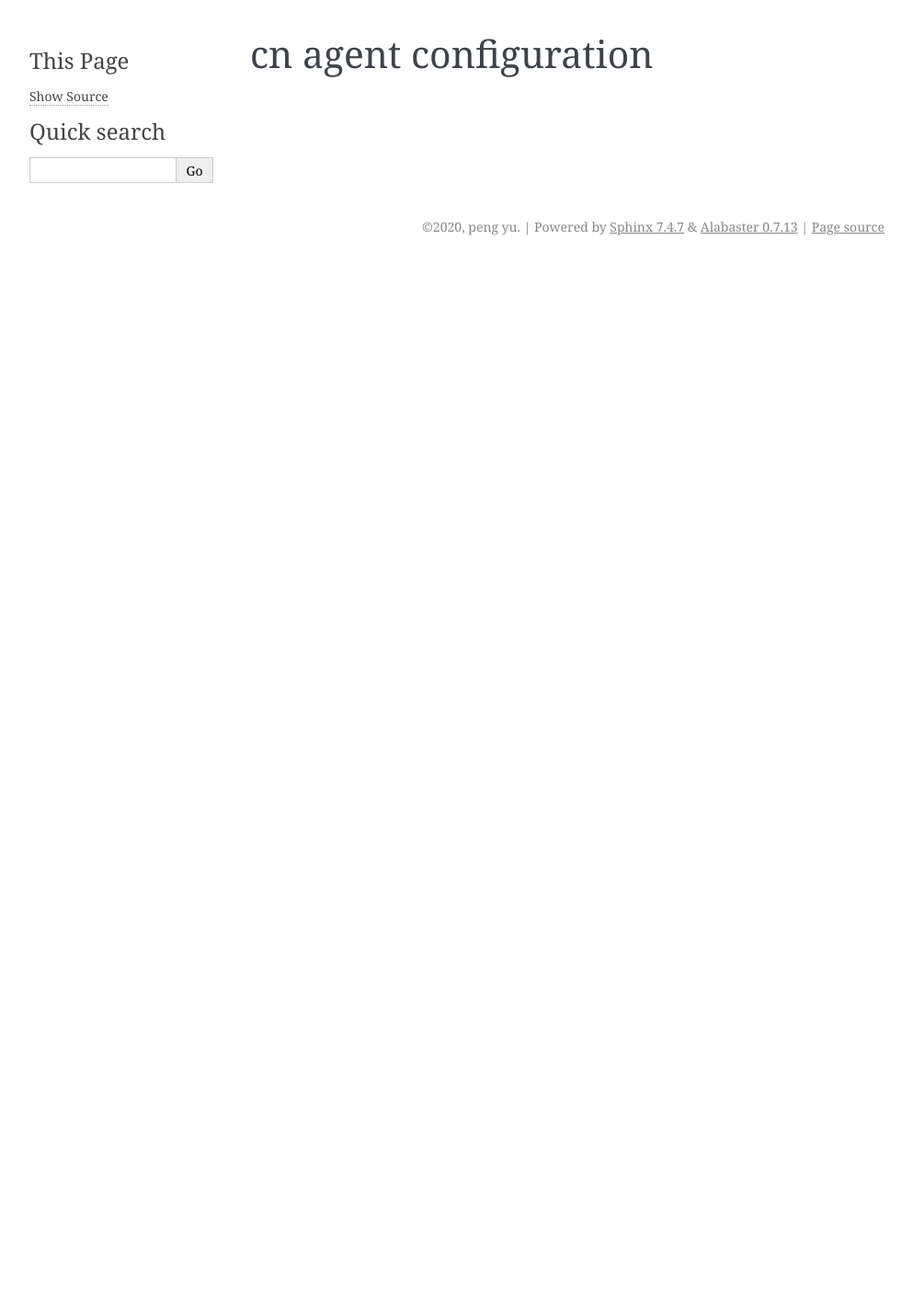
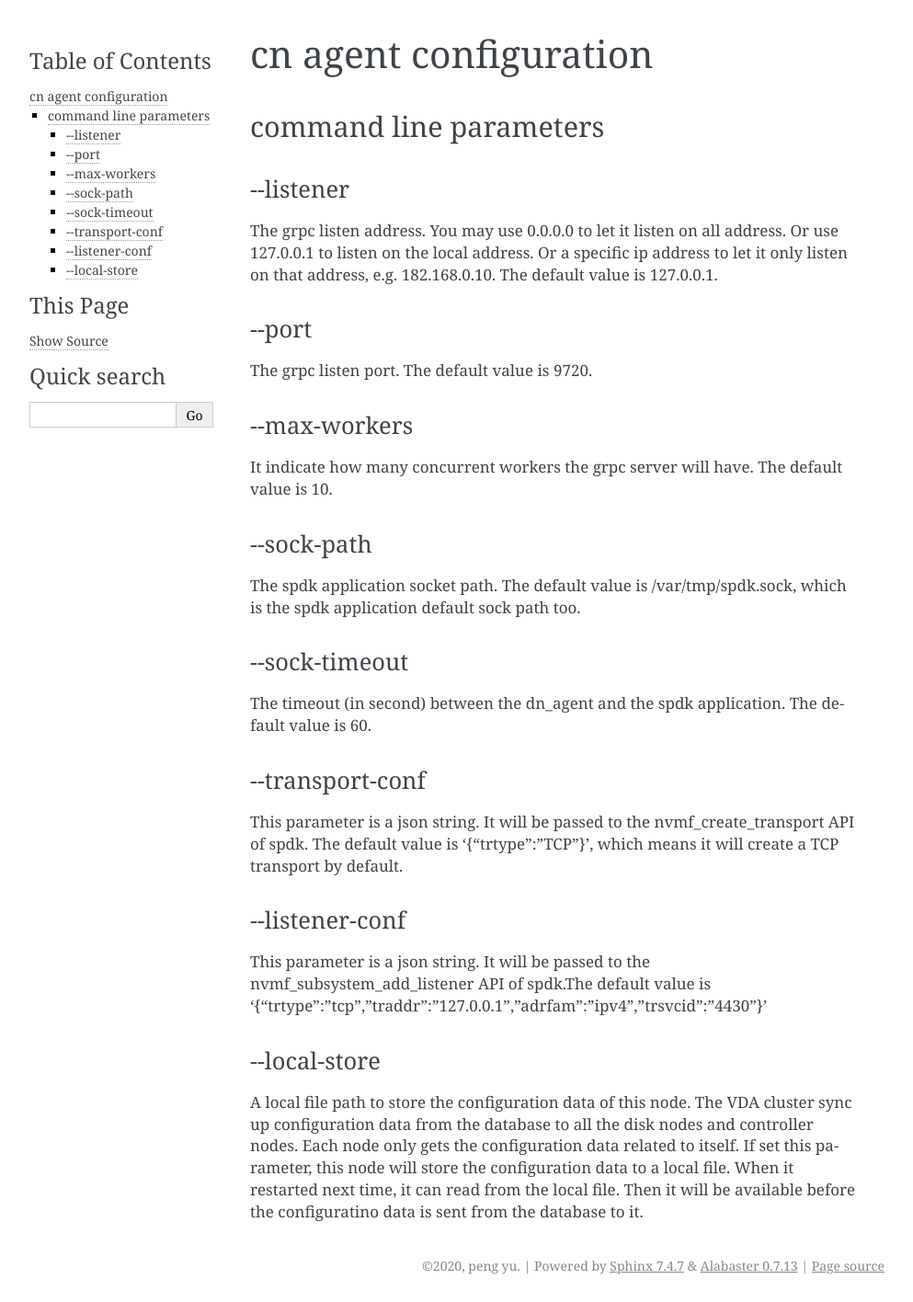
Before and after one commit to virtual-disk-array/vda_doc, a Sphinx documentation site: the page built from source/CnAgentConfiguration.rst, in a window 1280 px wide. Shown: the whole page at 92% size, without its empty margins (148-1141 px from the left). Built offline with Sphinx 7.4.7, drawn with Linux system fonts in a browser that asks for light colours; before the commit the page ends 900 px from its top, so only the background shows below that.

Commit message:
add 3 conf docs

```diff
--- a/source/CnAgentConfiguration.rst
+++ b/source/CnAgentConfiguration.rst
@@ -1,2 +1,55 @@
 cn agent configuration
 ======================
+
+command line parameters
+-----------------------
+
+\--listener
+^^^^^^^^^^^
+The grpc listen address. You may use 0.0.0.0 to let it listen on all
+address. Or use 127.0.0.1 to listen on the local address. Or a
+specific ip address to let it only listen on that address,
+e.g. 182.168.0.10. The default value is 127.0.0.1.
+
+\--port
+^^^^^^^
+The grpc listen port. The default value is 9720.
+
+\--max-workers
+^^^^^^^^^^^^^^
+It indicate how many concurrent workers the grpc server will have. The
+default value is 10.
+
+\--sock-path
+^^^^^^^^^^^^
+The spdk application socket path. The default value is
+/var/tmp/spdk.sock, which is the spdk application default sock path
+too.
+
+\--sock-timeout
+^^^^^^^^^^^^^^^
+The timeout (in second) between the dn_agent and the spdk
+application. The default value is 60.
+
+\--transport-conf
+^^^^^^^^^^^^^^^^^
+This parameter is a json string. It will be passed to the
+nvmf_create_transport API of spdk. The default value is
+'{"trtype":"TCP"}',  which means it will create a TCP transport by
+default.
+
+\--listener-conf
+^^^^^^^^^^^^^^^^
+This parameter is a json string. It will be passed to the
+nvmf_subsystem_add_listener API of spdk.The default value is
+'{"trtype":"tcp","traddr":"127.0.0.1","adrfam":"ipv4","trsvcid":"4430"}'
+
+\--local-store
+^^^^^^^^^^^^^^
+A local file path to store the configuration data of this node. The
+VDA cluster sync up configuration data from the database to all the
+disk nodes and controller nodes. Each node only gets the configuration
+data related to itself. If set this parameter, this node will store
+the configuration data to a local file. When it restarted next time,
+it can read from the local file. Then it will be available before the
+configuratino data is sent from the database to it.
--- a/source/DnAgentConfiguration.rst
+++ b/source/DnAgentConfiguration.rst
@@ -1,2 +1,55 @@
 dn agent configuration
 ======================
+
+command line parameters
+-----------------------
+
+\--listener
+^^^^^^^^^^^
+The grpc listen address. You may use 0.0.0.0 to let it listen on all
+address. Or use 127.0.0.1 to listen on the local address. Or a
+specific ip address to let it only listen on that address,
+e.g. 182.168.0.10. The default value is 127.0.0.1.
+
+\--port
+^^^^^^^
+The grpc listen port. The default value is 9720.
+
+\--max-workers
+^^^^^^^^^^^^^^
+It indicate how many concurrent workers the grpc server will have. The
+default value is 10.
+
+\--sock-path
+^^^^^^^^^^^^
+The spdk application socket path. The default value is
+/var/tmp/spdk.sock, which is the spdk application default sock path
+too.
+
+\--sock-timeout
+^^^^^^^^^^^^^^^
+The timeout (in second) between the dn_agent and the spdk
+application. The default value is 60.
+
+\--transport-conf
+^^^^^^^^^^^^^^^^^
+This parameter is a json string. It will be passed to the
+nvmf_create_transport API of spdk. The default value is
+'{"trtype":"TCP"}',  which means it will create a TCP transport by
+default.
+
+\--listener-conf
+^^^^^^^^^^^^^^^^
+This parameter is a json string. It will be passed to the
+nvmf_subsystem_add_listener API of spdk.The default value is
+'{"trtype":"tcp","traddr":"127.0.0.1","adrfam":"ipv4","trsvcid":"4420"}'
+
+\--local-store
+^^^^^^^^^^^^^^
+A local file path to store the configuration data of this node. The
+VDA cluster sync up configuration data from the database to all the
+disk nodes and controller nodes. Each node only gets the configuration
+data related to itself. If set this parameter, this node will store
+the configuration data to a local file. When it restarted next time,
+it can read from the local file. Then it will be available before the
+configuratino data is sent from the database to it.
```
Also changed, not shown: source/MonitorConfiguration.rst (+57 -0 lines).
